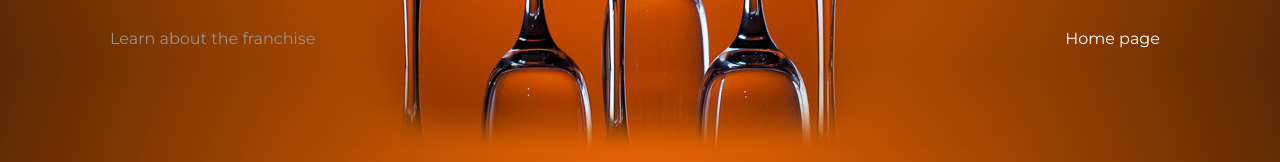
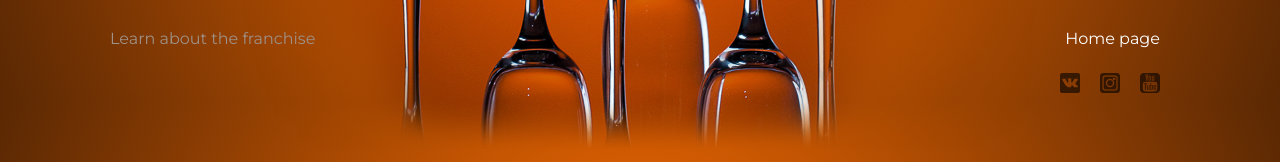
Before and after one commit to Andrei9194/My-project-InfoShare, a plain HTML site: page index.html in a window 1280 px wide. Shown: the part 393-555 px from the top of the page. Drawn offline with Linux system fonts and the light colour scheme; a web font is replaced by a local one.

Commit message:
Add styles for footer section

```diff
--- a/jellyShots.css
+++ b/jellyShots.css
@@ -131,3 +131,36 @@ body {
     color: white;
     text-decoration: none;
 }
+
+.footer {
+    margin: 0 110px;
+    text-align: right;
+    padding: 10px 0;
+}
+
+.vk {
+    padding: 20px;
+    background: url(./assets/iconfinder_312653_vk_vkontakte_social_square_logo_icon_512px.png) no-repeat center;
+    background-size: 50%;
+    opacity: 0.6;
+}
+
+.insta {
+    padding: 20px;
+    background: url(./assets/free-icon-instagram-1419647.png) no-repeat center;
+    background-size: 50%;
+    opacity: 0.6;
+}
+
+.youtube {
+    padding: 20px;
+    background: url(./assets/free-icon-youtube-logo-25312.png) no-repeat center;
+    background-size: 50%;
+    opacity: 0.6;
+}
+
+.vk:hover,
+.insta:hover,
+.youtube:hover {
+    opacity: 1;
+}
```
